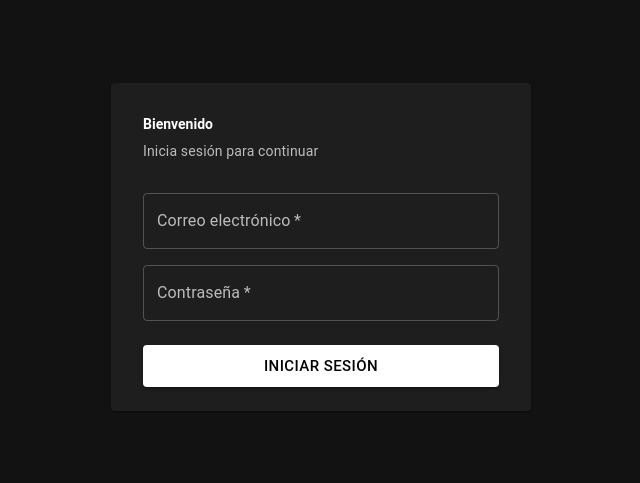
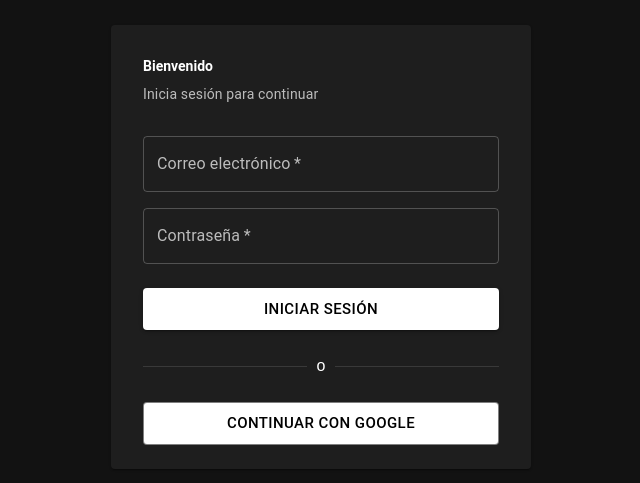
Before and after one commit to Carmona52/yoreparo-web, a Next.js app: page /auth/login in a window 1280 px wide. Shown: the part 153-636 px from the top of the page, without its empty margins (319-959 px from the left). Built offline with nearby package versions, Linux system fonts and the light colour scheme; no server answers; what @mui/material-nextjs would draw is missing.

Commit message:
fix callback

```diff
--- a/app/auth/login/page.tsx
+++ b/app/auth/login/page.tsx
@@ -10,6 +10,7 @@ import TextField from "@mui/material/TextField";
 import Button from "@mui/material/Button";
 import Typography from "@mui/material/Typography";
 import Alert from "@mui/material/Alert";
+import Divider from "@mui/material/Divider";
 import CircularProgress from "@mui/material/CircularProgress";
 
 export default function LoginPage() {
@@ -36,6 +37,20 @@ export default function LoginPage() {
             setLoading(false);
         } else {
             router.replace("/dashboard");
+        }
+    }
+
+    async function handleGoogleLogin() {
+        setLoading(true);
+        const { error } = await supabase.auth.signInWithOAuth({
+            provider: "google",
+            options: {
+                redirectTo: `${window.location.origin}/auth/oauth`,
+            },
+        });
+        if (error) {
+            setError(error.message);
+            setLoading(false);
         }
     }
 
@@ -97,6 +112,17 @@ export default function LoginPage() {
                         </Button>
                     </Box>
 
+                    <Divider sx={{ my: 3 }}>o</Divider>
+
+                    <Button
+                        variant="outlined"
+                        size="large"
+                        fullWidth
+                        onClick={handleGoogleLogin}
+                        disabled={loading}
+                    >
+                        Continuar con Google
+                    </Button>
                 </CardContent>
             </Card>
         </Box>
--- a/app/middleware.ts
+++ b/app/middleware.ts
@@ -11,6 +11,7 @@ function getAccessTokenFromCookies(req: NextRequest): string | null {
 
     try {
         const parsed = JSON.parse(decodeURIComponent(authCookie.value));
+
         return Array.isArray(parsed) ? parsed[0] : parsed?.access_token ?? null;
     } catch {
         return null;
@@ -21,19 +22,19 @@ export async function middleware(req: NextRequest) {
     const res = NextResponse.next();
     const { pathname } = req.nextUrl;
 
-    const publicRoutes = ["/login", "/auth/callback"];
+    const publicRoutes = ["/auth/login", "/auth/callback", "/auth/oauth"];
     const isPublicRoute = publicRoutes.some((r) => pathname.startsWith(r));
 
     if (pathname === "/" || isPublicRoute) {
         return res;
     }
 
+
     const accessToken = getAccessTokenFromCookies(req);
 
     if (!accessToken) {
         return NextResponse.redirect(new URL("/auth/login", req.url));
     }
-
     try {
         const supabase = createClient(
             process.env.NEXT_PUBLIC_SUPABASE_URL!,
```
Also changed, not shown: app/auth/oauth/route.ts (renamed from app/auth/callback/route.ts).
